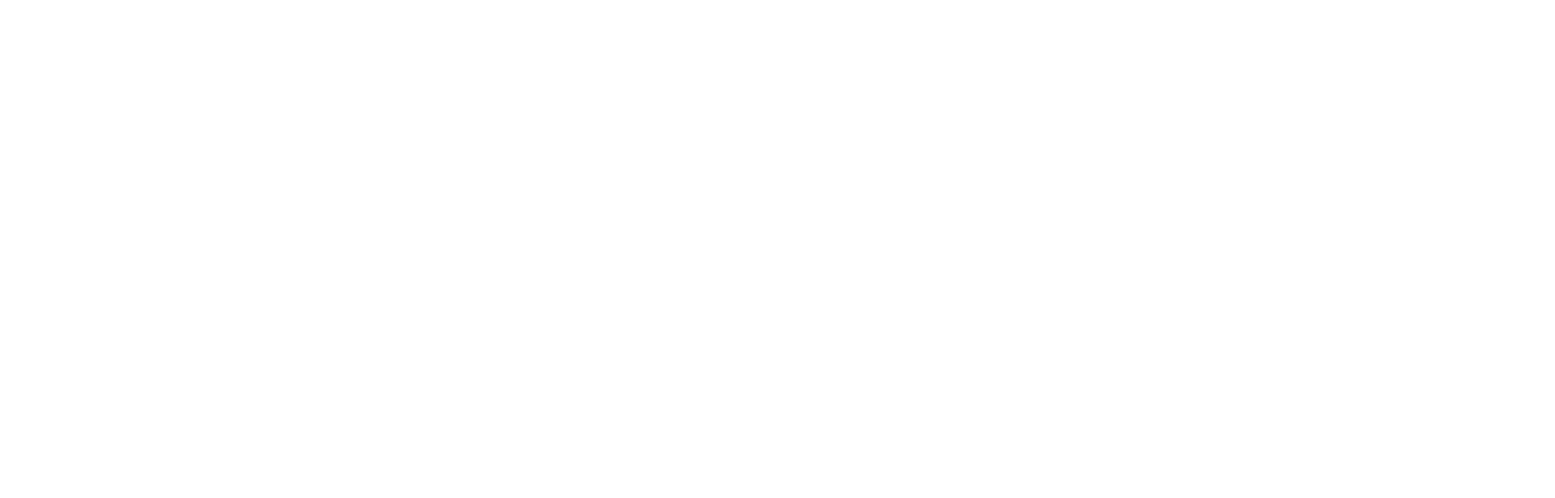
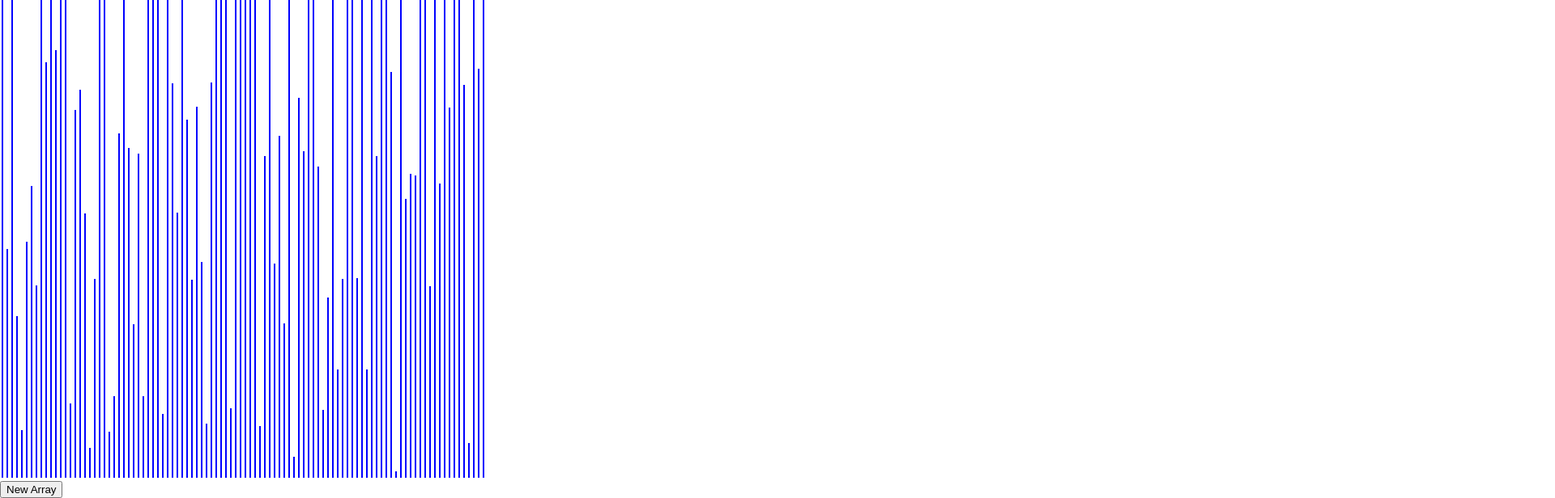
Before and after one commit to TheDarkStrix/Algorithm-Visualizer, a React (Create React App) app: page / in a window 1280 px wide. Shown: the part 400-1016 px from the top of the page at 81% size, 1920 px wide, since content can reach past the window. Before the commit the page ends 800 px from the top, so only its background shows below. Built offline with nearby package versions, Linux system fonts and the light colour scheme.

Commit message:
Add New array functionality [todo] : Figure out a method to adjust bars to different screen sizes

```diff
--- a/src/SortVisualizer/SortVisualizer.css
+++ b/src/SortVisualizer/SortVisualizer.css
@@ -1,7 +1,14 @@
+.barContainer {
+    position: absolute;
+}
+
+.barContainer>button {
+    display: block;
+}
+
 .array-bar {
     width: 2px;
     background-color: blue;
-    display: inline;
-    height: 30px;
-    margin: 0 30px;
+    display: inline-block;
+    margin: 0 2px;
 }
--- a/src/SortVisualizer/SortVisualizer.jsx
+++ b/src/SortVisualizer/SortVisualizer.jsx
@@ -26,13 +26,18 @@
     const { array } = this.state;
 
     return (
-      <>
+      <div className="barContainer">
         {array.map((value, index) => (
-          <div className="array-bar" key={index}>
-            {value}
-          </div>
+          <div
+            className="array-bar"
+            key={index}
+            style={{
+              height: `${value}px`,
+            }}
+          ></div>
         ))}
-      </>
+        <button onClick={() => this.resetArray()}>New Array</button>
+      </div>
     );
   }
 }
```
